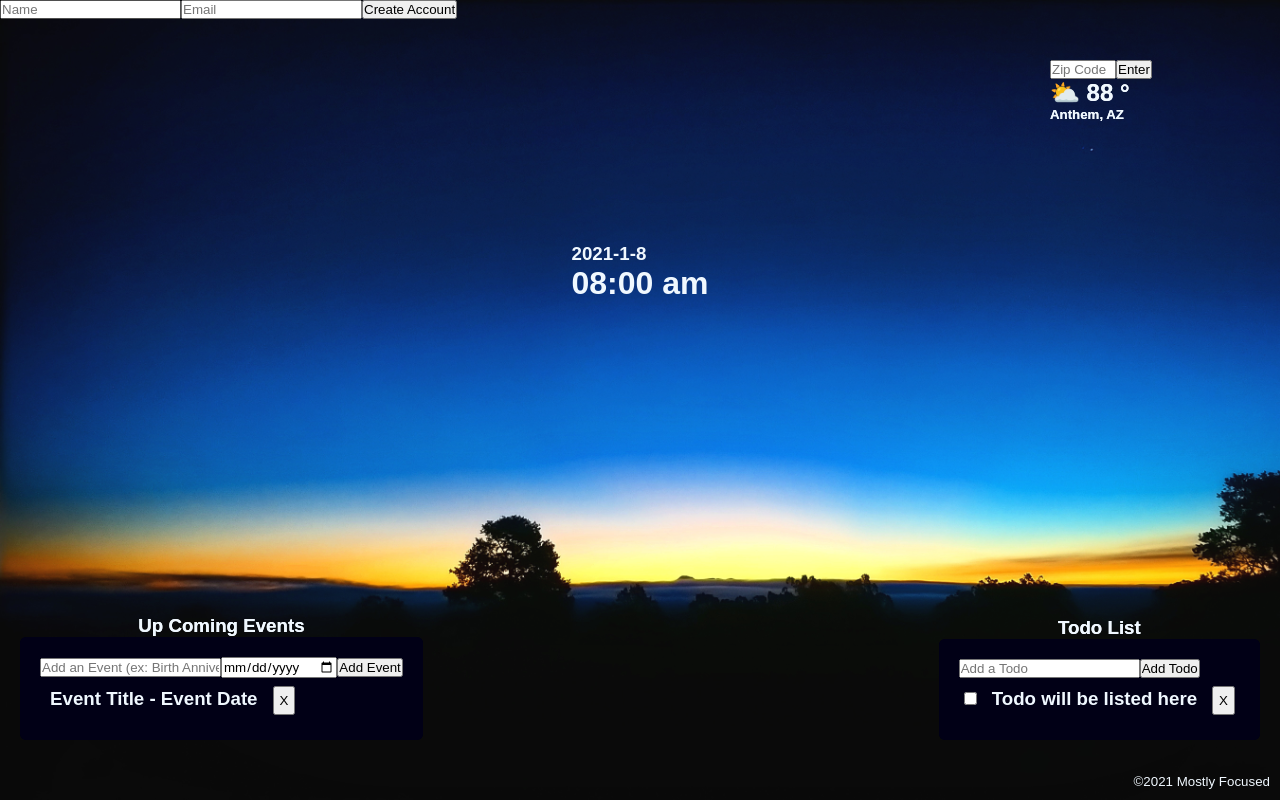
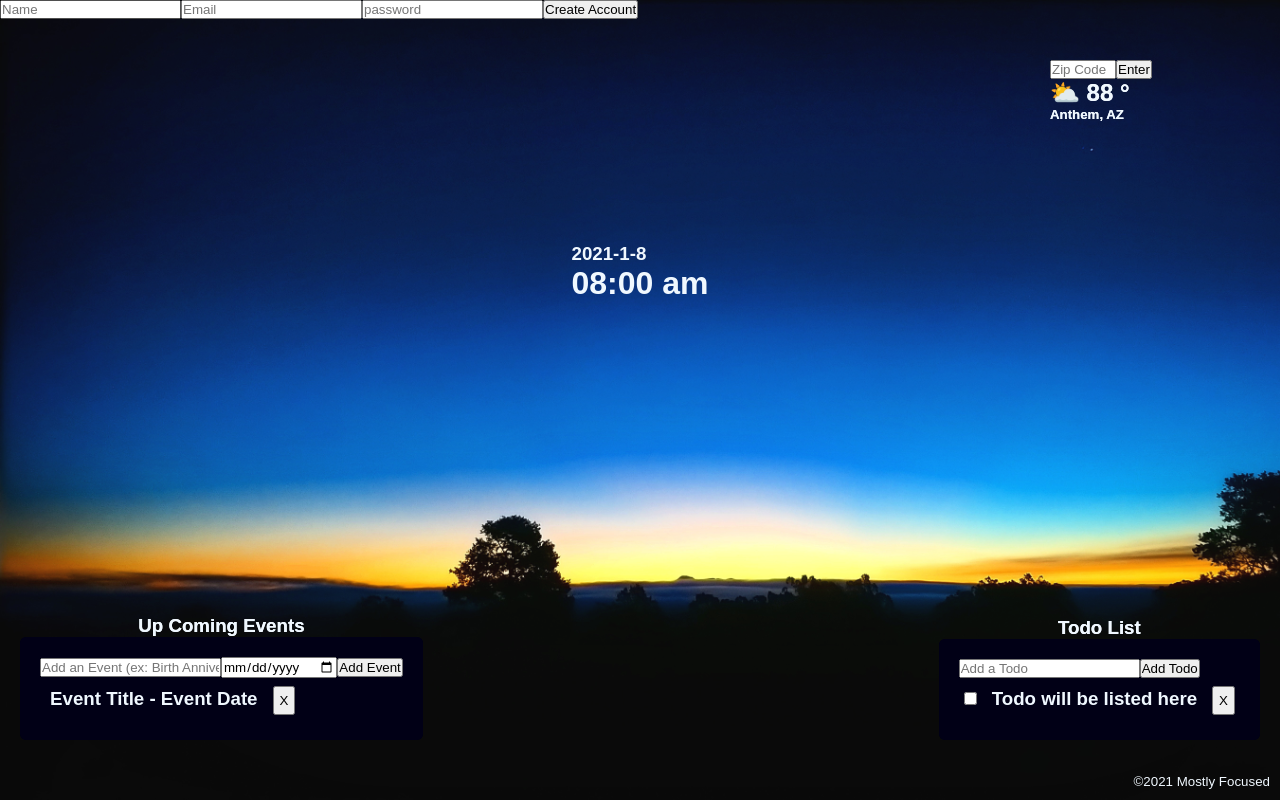
Before and after one commit to Haloren/focus-frontend, a React (Create React App) app: page / in a window 1280 px wide. Built offline with nearby package versions, Linux system fonts and the light colour scheme; no server answers.

Commit message:
started handleOnSubmit for forms

```diff
--- a/src/components/EventForm.js
+++ b/src/components/EventForm.js
@@ -13,8 +13,8 @@ class EventForm extends React.Component {
         })
     }
 
-    handleOnSubmit = (e) => {
-        e.preventDefault()
+    handleOnSubmit = (event) => {
+        event.preventDefault()
 
     }
 
--- a/src/components/TodoForm.js
+++ b/src/components/TodoForm.js
@@ -11,8 +11,8 @@ class TodoForm extends React.Component {
         })
     }
 
-    handleOnSubmit = (e) => {
-        e.preventDefault()
+    handleOnSubmit = (event) => {
+        event.preventDefault()
 
     }
 
--- a/src/components/UserForm.js
+++ b/src/components/UserForm.js
@@ -1,18 +1,30 @@
 import React from 'react';
+import { connect } from 'react-redux';
+import { addUser } from '../redux/actionCreators'
 
 class UserForm extends React.Component {
 
-    state = { name: '', email: ''}
+    state = { name: '', email: '', password: ''}
 
-    // handleOnChange
-    // handleOnSubmit
+    handleOnChange = (event) => {
+        this.setState({
+            [event.target.name]: event.target.value
+        })
+    }
+
+    handleOnSubmit = (event) => {
+        event.preventDefault()
+        this.props.addUser(this.state)
+        this.setState({name: '', email: '', password: ''});
+    }
 
     render() {
         return (
         <>
-            <form>
-                <input type="text" name="name" placeholder="Name" value={this.state.name} required></input>
-                <input type="email" name="email" placeholder="Email" value={this.state.email} required></input>
+            <form onSubmit={this.handleOnSubmit}>
+                <input type="text" name="name" placeholder="Name" value={this.state.name} onChange={this.handleOnChange} required></input>
+                <input type="email" name="email" placeholder="Email" value={this.state.email} onChange={this.handleOnChange} required></input>
+                <input type="password" name="password" placeholder="password" value={this.state.password} onChange={this.handleOnChange} required></input>
                 <input type="submit" value="Create Account"></input>
             </form>
         </>
@@ -20,4 +32,4 @@ class UserForm extends React.Component {
     }
 }
 
-export default (UserForm)
+export default connect(null, { addUser })(UserForm)
--- a/src/components/WeatherForm.js
+++ b/src/components/WeatherForm.js
@@ -10,8 +10,8 @@ class WeatherForm extends React.Component {
         })
     }
 
-    handleOnSubmit = (e) => {
-        e.preventDefault()
+    handleOnSubmit = (event) => {
+        event.preventDefault()
 
     }
 
```
